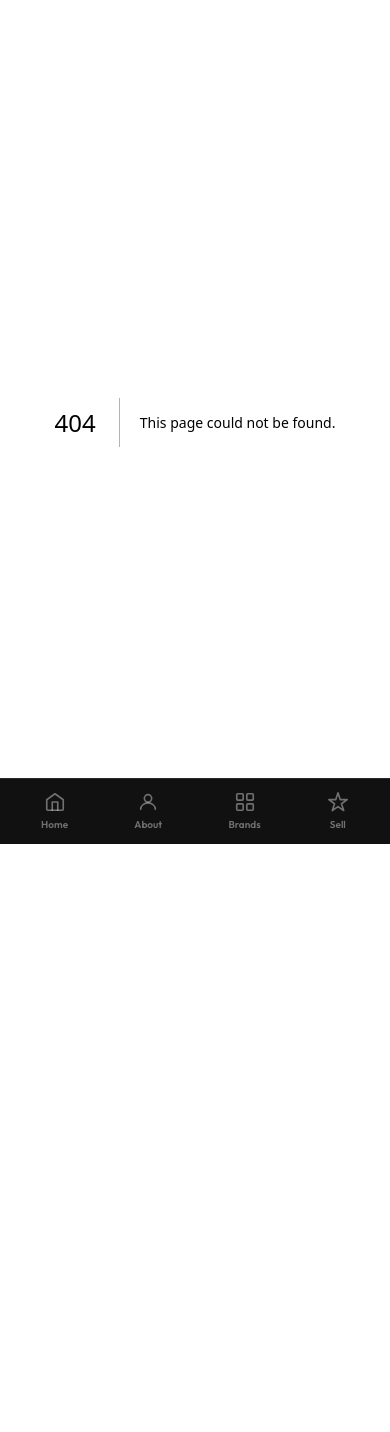
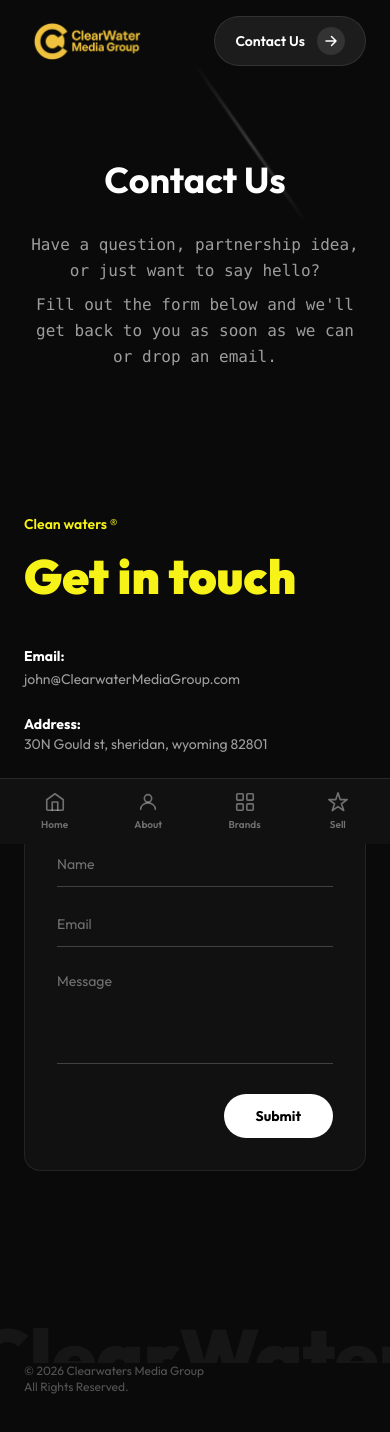
Before and after one commit to efodthe2nd/clearwater, a Next.js app: page /contact in a window 390 px wide. Before the commit this address had no page. Shown: the top 1432 px of the page. Before the commit the page ends 908 px from the top, so only its background shows below. Built offline with nearby package versions, Linux system fonts and the light colour scheme.

Commit message:
add contact for mobile view

```diff
--- /dev/null
+++ b/app/components/contact/ContactFooter.tsx
@@ -0,0 +1,13 @@
+export default function ContactFooter() {
+  return (
+    <footer className="bg-[#0a0a0a] px-6 pb-4">
+      <div className="max-w-7xl mx-auto">
+        <p className="text-white/30 text-xs">
+          © 2026 Clearwaters Media Group
+          <br />
+          All Rights Reserved.
+        </p>
+      </div>
+    </footer>
+  )
+}
--- /dev/null
+++ b/app/components/contact/ContactForm.tsx
@@ -0,0 +1,81 @@
+export default function ContactForm() {
+  return (
+    <section className="relative bg-[#0a0a0a] py-16 px-6 pb-48 overflow-hidden">
+
+      {/* Watermark */}
+      <div className="absolute -bottom-8 left-1/2 -translate-x-1/2 text-[20vw] font-black text-white/5 leading-none select-none pointer-events-none whitespace-nowrap">
+        ClearWater
+      </div>
+
+      <div className="max-w-5xl mx-auto relative z-10">
+        {/* Label */}
+        <p className="text-[#F7F217] text-sm font-semibold mb-3">Clean waters ®</p>
+
+        <div className="grid grid-cols-1 md:grid-cols-2 gap-16 items-start">
+
+          {/* Left: Info */}
+          <div>
+            <h2 className="text-[#F7F217] font-black text-5xl md:text-7xl leading-tight mb-10">
+              Get in touch
+            </h2>
+            <div className="space-y-6">
+              <div>
+                <p className="text-white font-bold text-sm">Email:</p>
+                <a
+                  href="mailto:john@ClearwaterMediaGroup.com"
+                  className="text-white/60 text-sm hover:text-[#F7F217] transition-colors"
+                >
+                  john@ClearwaterMediaGroup.com
+                </a>
+              </div>
+              <div>
+                <p className="text-white font-bold text-sm">Address:</p>
+                <p className="text-white/60 text-sm">30N Gould st, sheridan, wyoming 82801</p>
+              </div>
+            </div>
+          </div>
+
+          {/* Right: Form card */}
+          <div
+            className="rounded-2xl p-8 space-y-6"
+            style={{
+              background: 'rgba(255,255,255,0.03)',
+              border: '1px solid rgba(255,255,255,0.08)',
+            }}
+          >
+            <div>
+              <input
+                type="text"
+                placeholder="Name"
+                className="w-full bg-transparent border-b border-white/20 pb-3 text-white placeholder:text-white/40 text-sm focus:outline-none focus:border-[#F7F217] transition-colors"
+              />
+            </div>
+            <div>
+              <input
+                type="email"
+                placeholder="Email"
+                className="w-full bg-transparent border-b border-white/20 pb-3 text-white placeholder:text-white/40 text-sm focus:outline-none focus:border-[#F7F217] transition-colors"
+              />
+            </div>
+            <div>
+              <textarea
+                placeholder="Message"
+                rows={4}
+                className="w-full bg-transparent border-b border-white/20 pb-3 text-white placeholder:text-white/40 text-sm focus:outline-none focus:border-[#F7F217] transition-colors resize-none"
+              />
+            </div>
+            <div className="flex justify-end">
+              <button
+                type="submit"
+                className="bg-white text-black font-bold text-sm px-8 py-3 rounded-full hover:bg-[#F7F217] transition-colors duration-300"
+              >
+                Submit
+              </button>
+            </div>
+          </div>
+
+        </div>
+      </div>
+    </section>
+  )
+}
--- /dev/null
+++ b/app/components/contact/ContactHero.tsx
@@ -0,0 +1,28 @@
+export default function ContactHero() {
+  return (
+    <section className="relative bg-[#0a0a0a] pt-40 pb-20 px-6 text-center overflow-hidden">
+      {/* Comet streak — CSS only, matches Figma */}
+      <div
+        className="absolute top-16 left-1/2 -translate-x-1/2 w-px h-48 pointer-events-none"
+        style={{
+          background: 'linear-gradient(to bottom, transparent, rgba(255,255,255,0.6), transparent)',
+          transform: 'translateX(-50%) rotate(-35deg)',
+          transformOrigin: 'top center',
+          filter: 'blur(1px)',
+        }}
+      />
+
+      <div className="relative z-10 max-w-2xl mx-auto">
+        <h1 className="text-white font-bold text-4xl md:text-5xl mb-8">
+          Contact Us
+        </h1>
+        <p className="text-white/60 text-base leading-relaxed font-mono">
+          Have a question, partnership idea, or just want to say hello?
+        </p>
+        <p className="text-white/60 text-base leading-relaxed font-mono mt-2">
+          Fill out the form below and we'll get back to you as soon as we can or drop an email.
+        </p>
+      </div>
+    </section>
+  )
+}
--- /dev/null
+++ b/app/components/contact/ContactPage.tsx
@@ -0,0 +1,15 @@
+import Navbar from '../layout/Navbar'
+import ContactHero from '../contact/ContactHero'
+import ContactForm from '../contact/ContactForm'
+import ContactFooter from '../contact/ContactFooter'
+
+export default function ContactPage() {
+  return (
+    <main className="bg-[#0a0a0a]">
+      <Navbar />
+      <ContactHero />
+      <ContactForm />
+      <ContactFooter />
+    </main>
+  )
+}
--- a/app/components/layout/Navbar.tsx
+++ b/app/components/layout/Navbar.tsx
@@ -76,7 +76,7 @@ export default function Navbar() {
         {/* CTA — dark pill with arrow icon */}
         <Link
   href="/contact"
-          className="hidden md:flex items-center gap-3 bg-[#1c1c1c] border border-white/10 rounded-full px-5 py-2.5 text-sm font-semibold text-white hover:bg-[var(--yellow)] hover:text-black hover:border-transparent transition-all duration-300 group"
+  className="flex items-center gap-3 bg-[#1c1c1c] border border-white/10 rounded-full px-5 py-2.5 text-sm font-semibold text-white hover:bg-[var(--yellow)] hover:text-black hover:border-transparent transition-all duration-300 group"
 >
   Contact Us
   <span className="w-7 h-7 rounded-full bg-white/10 flex items-center justify-center transition-all duration-300 group-hover:bg-black/20">
--- /dev/null
+++ b/app/contact/page.tsx
@@ -0,0 +1,5 @@
+import ContactPage from '../components/contact/ContactPage'
+
+export default function Contact() {
+  return <ContactPage />
+}
```
Lines whose indentation alone changed are shown as unchanged.
